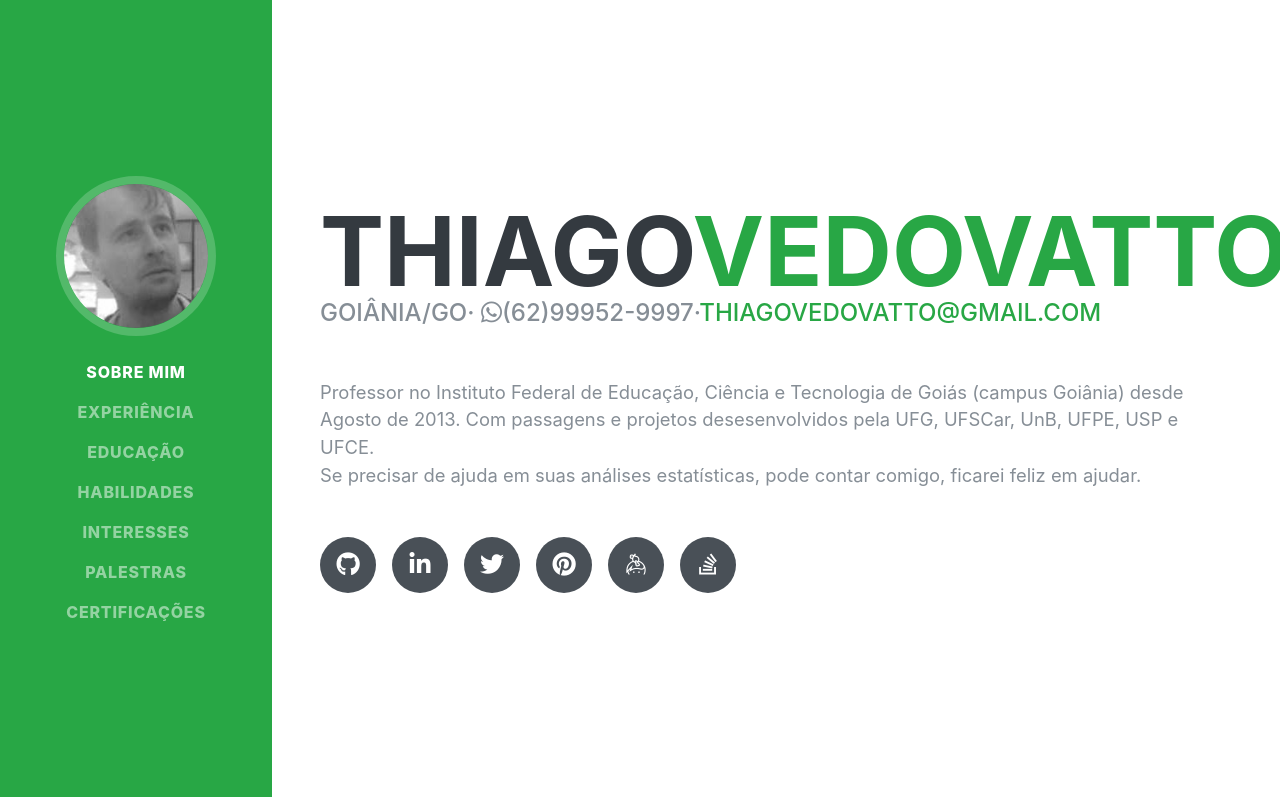
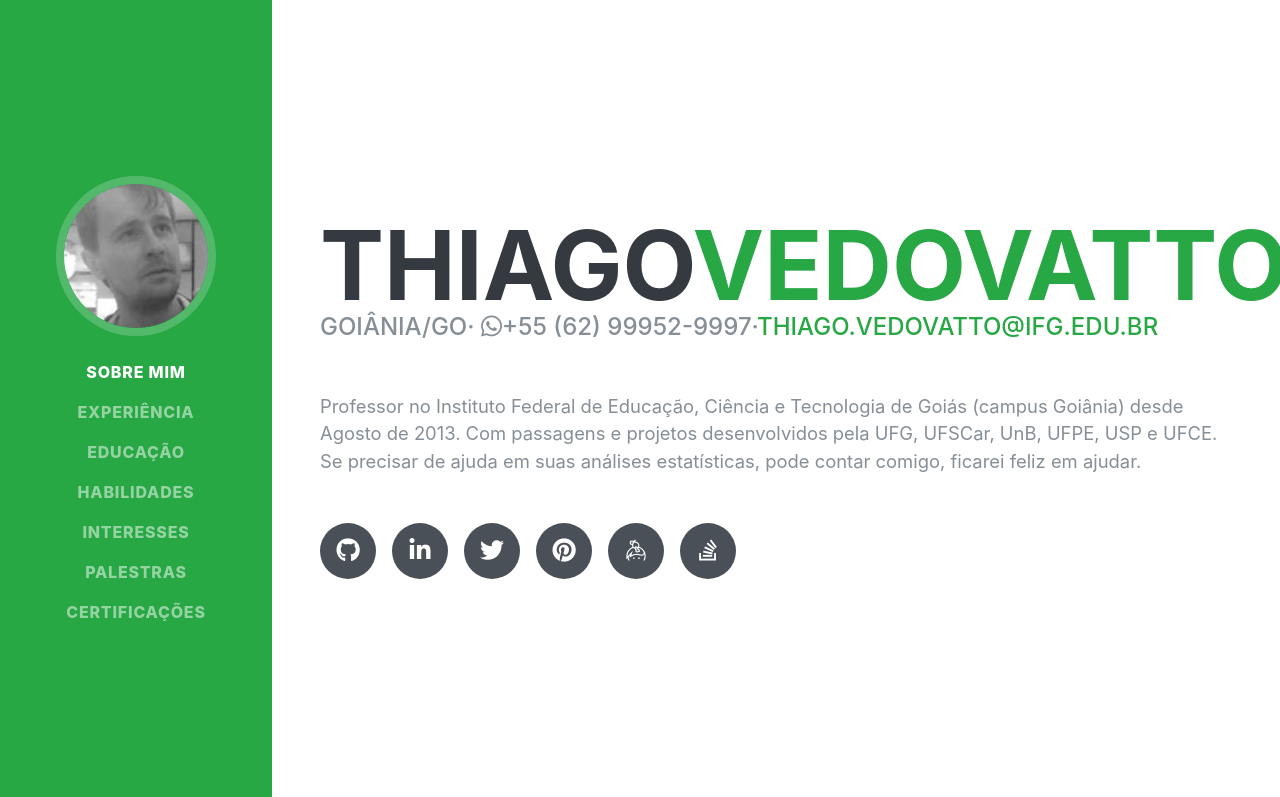
Before and after one commit to supervedovatto/thiagovedovatto.site, a Gatsby site: page / in a window 1280 px wide. Shown: the top 797 px of the page. Built offline with nearby package versions, Linux system fonts and the light colour scheme; Gatsby itself is replaced by a stand-in of ours; a web font is replaced by a local one.

Commit message:
Correções em dados pessoais

```diff
--- a/config.js
+++ b/config.js
@@ -43,7 +43,7 @@ module.exports = {
       url: 'https://stackoverflow.com/users/11401113/thiago-vedovatto',
     },
   ],
-  email: 'thiagovedovatto@gmail.com',
-  phone: '(62)99952-9997',
+  email: 'thiago.vedovatto@ifg.edu.br',
+  phone: '+55 (62) 99952-9997',
   address: 'Goiânia/GO',
 };
--- a/src/pages/index.js
+++ b/src/pages/index.js
@@ -28,7 +28,7 @@ const IndexPage = () => (
           </div>
           <p className="lead mb-0">
             Professor no Instituto Federal de Educação, Ciência e Tecnologia de Goiás (campus Goiânia) desde Agosto de 2013.
-            Com passagens e projetos desesenvolvidos pela UFG, UFSCar, UnB, UFPE, USP e UFCE.
+            Com passagens e projetos desenvolvidos pela UFG, UFSCar, UnB, UFPE, USP e UFCE.
           </p>
           <p className="lead mb-5">
             Se precisar de ajuda em suas análises estatísticas, pode contar comigo, ficarei feliz em ajudar.
```
